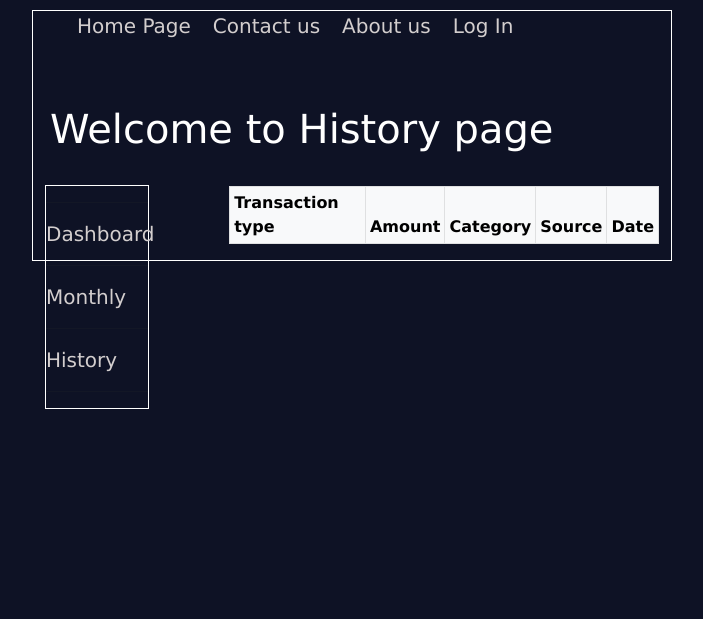
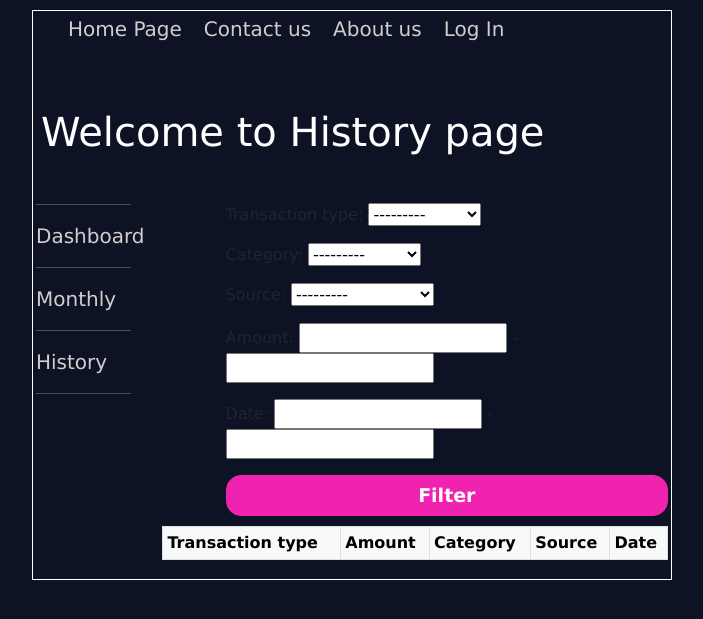
Before and after one commit to mesropda/Portfolio, a Django app: page /expenses/history in a window 1280 px wide. Shown: the top 619 px of the page, without its empty margins (288-991 px from the left). Run offline with Django 5.2, Linux system fonts and the light colour scheme; data comes from the database, SQL or seed files in the repository; both versions use the stored data as it was after the commit; lists and menus that the app fills with data are empty; some libraries are stand-ins or nearby versions.

Commit message:
Filtering added

```diff
--- a/expenseTracker/expenseTracker/settings.py
+++ b/expenseTracker/expenseTracker/settings.py
@@ -38,6 +38,8 @@ INSTALLED_APPS = [
     'django.contrib.sessions',
     'django.contrib.messages',
     'django.contrib.staticfiles',
+    'django_tables2',
+    'django_filters',
     'tracker',
     'expenses'
 ]
--- /dev/null
+++ b/expenseTracker/expenses/filters.py
@@ -0,0 +1,17 @@
+import django_filters
+from .models import Transactions
+
+
+class TransactionFilter(django_filters.FilterSet):
+    amount = django_filters.RangeFilter()
+    date = django_filters.DateFromToRangeFilter()
+
+    class Meta:
+        model = Transactions
+        fields = {
+            'transaction_type': ['exact'],
+            # 'amount': ['lt', 'gt'],
+            'category': ['exact'],
+            'source': ['exact'],
+            # 'date': ['exact', 'range']
+        }
--- a/expenseTracker/expenses/forms.py
+++ b/expenseTracker/expenses/forms.py
@@ -39,4 +39,9 @@ class RegisterNewTransactionFrom(forms.ModelForm):
 
     class Meta:
         model = Transactions
-        fields = ('transaction_type', 'amount', 'amount', 'source')
+        fields = ('transaction_type', 'amount', 'category', 'source')
+
+
+# class TransactionFilterForm(forms.Form):
+#     transaction_type = forms.ChoiceField(choices=TRANSACTION_CHOICES, widget=forms.Select(
+#         attrs={'class': 'form_input_register'}))
--- a/expenseTracker/expenses/templates/history.html
+++ b/expenseTracker/expenses/templates/history.html
@@ -5,7 +5,13 @@
 <style>
     .table-div {
         margin-left: auto;
-        margin-top: -223px;
+        margin-top: 10px;
+        width: 80%;
+    }
+
+    .search-div {
+        margin-left: auto;
+        margin-top: -207px;
         width: 70%;
     }
 </style>
@@ -23,10 +29,19 @@
 {%endif%}
 
 {% include 'sidebar.html' %}
+
+<div class="search-div">
+    <form method="GET" action="{% url 'expenses:history' %}">{%csrf_token%}
+        {{form.as_p}}
+        <input type="submit" value="Filter" class="btn">
+    </form>
+
+</div>
+
 <div class="table-div">
 
+    {% include 'partials/vew_transactions_template.html'%}
 
-    {% include 'partials/vew_transactions_template.html'%}
 </div>
 
 
--- a/expenseTracker/expenses/templates/index.html
+++ b/expenseTracker/expenses/templates/index.html
@@ -44,7 +44,7 @@
 {% endfor %}
 {%endif%}
 
-< <div class="transaction">
+<div class="transaction">
     <button class="btn-wallet" type="button" hx-get="{% url 'expenses:add-expense' %}" hx-target="#expense-form"
         hx-swap="beforeend">Add an expense</button>
     <br>
@@ -65,6 +65,7 @@
 
 <ul id="transaction-list">
     {% for transaction in transactions %}
+
     {% include 'partials/transaction.html' %}
     {% endfor %}
 </ul>
--- a/expenseTracker/expenses/templates/partials/form.html
+++ b/expenseTracker/expenses/templates/partials/form.html
@@ -1,4 +1,4 @@
-<form hx-post="{% url 'expenses:add-expense' %}" hx-target="#transaction-list" hx-swap="beforeend"
+<form hx-post="{% url 'expenses:add-expense' %}" hx-target="#transaction-list" hx-swap="afterbegin"
     hx-on="htmx:afterRequest: this.remove()" hx-trigger="click from:#add-all">{%csrf_token%}
     <div class="row">
         <div class="col-4 col-md-3">
--- a/expenseTracker/expenses/templates/sidebar.html
+++ b/expenseTracker/expenses/templates/sidebar.html
@@ -1,33 +1,39 @@
 <style>
     .menu {
-        width: 17%;
-        border: 1px solid white;
+        width: 15%;
+        /*border: 1px solid white;*/
     }
 
-    .sidebar11 {
+    .sidebar-ul {
         list-style-type: none;
         padding: 0;
 
     }
 
-    .sidebar11 li a {
+    .sidebar-ul a {
         color: rgb(211, 206, 206);
         text-decoration: none;
         font-size: 20px;
         font-family: Verdana;
+        padding: 0;
+    }
+
+    .hr {
+        color: white;
+
     }
 </style>
 <br>
 <div class="menu">
 
-    <ul class="sidebar11">
-        <hr />
+    <ul class="sidebar-ul">
+        <hr class="hr">
         <li> <a href="{%url 'expenses:index'%}">Dashboard</a> </li>
-        <hr />
+        <hr class="hr">
         <li> <a href="{%url 'expenses:monthly'%}">Monthly</a> </li>
-        <hr />
+        <hr class="hr">
         <li> <a href="{%url 'expenses:history'%}">History</a> </li>
-        <hr />
+        <hr class="hr">
+
     </ul>
-
 </div>
--- a/expenseTracker/expenses/views.py
+++ b/expenseTracker/expenses/views.py
@@ -1,10 +1,11 @@
 from django.shortcuts import render
 from django.contrib import messages
 from .forms import RegisterNewTransactionFrom
-
+from django.core.paginator import Paginator
 
 from tracker.views import check_if_user_loggedin
 from .models import Transactions
+from .filters import TransactionFilter
 
 # Create your views here.
 
@@ -23,8 +24,18 @@ def monthly_report(request):
 
 def history(request):
     user = check_if_user_loggedin(request)
-    context = {'transactions': Transactions.objects.filter(
-        user=user).order_by('-id')}
+    transactions = Transactions.objects.filter(
+        user=user)
+    transactions_filtered = TransactionFilter(
+        request.GET, queryset=transactions)
+    # paginator = Paginator(Transactions.objects.filter(
+    #     user=user).order_by('-id'), 15)
+    # page_number = request.GET.get('page')
+    # page_obj = Paginator.get_page(paginator, page_number)
+    # context = {'transactions': page_obj}
+    context = {'form': transactions_filtered.form,
+               'transactions': transactions_filtered.qs.order_by('-id')}
+
     return render(request, "history.html", context)
 
 
--- a/expenseTracker/tracker/templates/base.html
+++ b/expenseTracker/tracker/templates/base.html
@@ -22,6 +22,7 @@
             margin-left: auto;
             margin-right: auto;
             font-family: Verdana;
+            padding: 3px;
         }
 
         body {
```
Also changed, not shown: expenseTracker/expenses/templates/partials/vew_transactions_template_copy.html (added, +20 -0 lines), expenseTracker/db.sqlite3. Lines whose indentation alone changed are shown as unchanged.
